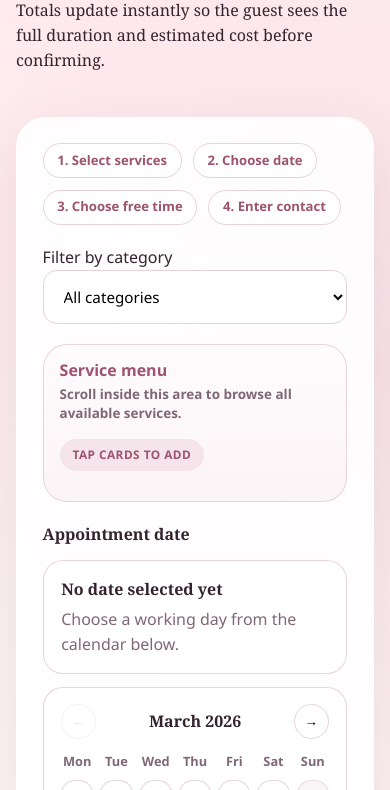
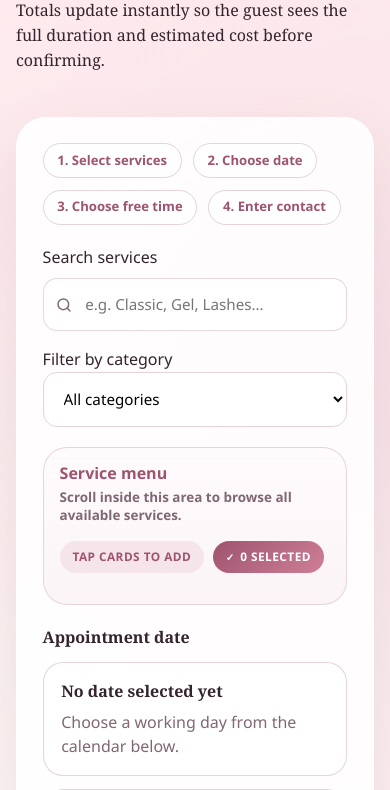
Before and after one commit to garstini/lknails, a Django app: page /en/booking/ in a window 390 px wide. Shown: the part 433-1223 px from the top of the page. Run offline with Django 5.2, Linux system fonts and the light colour scheme; data that the repository does not hold is empty.

Commit message:
feat: improve service selector UI in booking form
- Add text search input to service toolbar (search by name/subcategory)
- Add live 'N selected' count badge in selector header with pop animation
- Toolbar now 2-column layout (search + category filter)
- Category h2 gets left accent border and bold sans font
- Subcategory blocks get subtle border + shadow elevation
- Search input uses pill shape with embedded SVG icon
- Mobile: search input reverts to standard border-radius

Co-authored-by: Copilot <223556219+Copilot@users.noreply.github.com>

```diff
--- a/static/css/site.css
+++ b/static/css/site.css
@@ -464,9 +464,41 @@ h3 { font-size: 1.25rem; margin-bottom: 0.55rem; }
 }
 .service-toolbar {
   display: grid;
-  grid-template-columns: minmax(220px, 320px);
+  grid-template-columns: 1fr minmax(200px, 280px);
   gap: 1rem;
   margin-bottom: 1.25rem;
+  align-items: end;
+}
+.service-search-label {
+  display: grid;
+  gap: 0.5rem;
+}
+.service-search-wrap {
+  position: relative;
+  display: flex;
+  align-items: center;
+}
+.service-search-icon {
+  position: absolute;
+  left: 0.85rem;
+  color: var(--muted);
+  pointer-events: none;
+  flex-shrink: 0;
+}
+.service-search-input {
+  padding-left: 2.6rem !important;
+  border-radius: 999px !important;
+  background: rgba(255,255,255,0.96) !important;
+  border-color: rgba(230, 211, 216, 0.9) !important;
+  transition: border-color 0.18s ease, box-shadow 0.18s ease;
+}
+.service-search-input:focus {
+  outline: none;
+  border-color: var(--accent) !important;
+  box-shadow: 0 0 0 3px rgba(207, 127, 151, 0.14);
+}
+.service-search-input::-webkit-search-cancel-button {
+  cursor: pointer;
 }
 .booking-form-intro {
   display: flex;
@@ -716,6 +748,36 @@ h3 { font-size: 1.25rem; margin-bottom: 0.55rem; }
   letter-spacing: 0.04em;
   text-transform: uppercase;
 }
+.service-selector-badges {
+  display: flex;
+  align-items: center;
+  gap: 0.55rem;
+  flex-wrap: wrap;
+  justify-content: flex-end;
+}
+.service-selected-count {
+  display: inline-flex;
+  align-items: center;
+  gap: 0.35rem;
+  min-height: 2rem;
+  padding: 0.35rem 0.8rem;
+  border-radius: 999px;
+  background: linear-gradient(135deg, var(--accent-deep), var(--accent));
+  color: white;
+  font: 700 0.74rem/1 "Avenir Next", "Segoe UI", sans-serif;
+  letter-spacing: 0.04em;
+  text-transform: uppercase;
+  animation: badge-pop 0.22s ease;
+}
+.service-selected-count::before {
+  content: "✓";
+  font-size: 0.85em;
+}
+@keyframes badge-pop {
+  0% { transform: scale(0.8); opacity: 0; }
+  60% { transform: scale(1.08); }
+  100% { transform: scale(1); opacity: 1; }
+}
 .service-pick-card {
   position: relative;
   gap: 1.1rem;
@@ -827,13 +889,20 @@ h3 { font-size: 1.25rem; margin-bottom: 0.55rem; }
 }
 .service-group h2 {
   margin: 0 0 0.95rem;
-  padding-bottom: 0.6rem;
+  padding: 0.5rem 0 0.6rem 0.85rem;
   border-bottom: 1px solid rgba(230, 211, 216, 0.9);
+  border-left: 3px solid var(--accent);
+  border-radius: 0 0 0 2px;
+  color: var(--accent-deep);
+  font: 700 1.05rem/1.3 "Avenir Next", "Segoe UI", sans-serif;
+  letter-spacing: 0.01em;
 }
 .subcategory-block {
   padding: 1.1rem 1.15rem 1rem;
   border-radius: 24px;
-  background: rgba(255,255,255,0.52);
+  background: rgba(255,255,255,0.65);
+  border: 1px solid rgba(230, 211, 216, 0.5);
+  box-shadow: 0 4px 14px rgba(113, 75, 93, 0.04);
 }
 .subcategory-block + .subcategory-block {
   margin-top: 1rem;
@@ -1064,6 +1133,7 @@ select,
   .hero-grid, .booking-layout, .footer-grid, .card-grid, .field-grid, .split-feature, .service-toolbar, .confirmation-grid, .gallery-grid, .calendar-grid, .hero-showcase, .gallery-intro, .hero-metrics, .admin-kpi-grid, .admin-dashboard-grid, .admin-insight-grid {
     grid-template-columns: 1fr;
   }
+  .service-search-input { border-radius: 14px !important; }
   .admin-hero {
     flex-direction: column;
     align-items: start;
--- a/templates/bookings/booking_form.html
+++ b/templates/bookings/booking_form.html
@@ -26,6 +26,13 @@
         </div>
 
         <div class="service-toolbar">
+          <label class="service-search-label">
+            {% trans "Search services" %}
+            <div class="service-search-wrap">
+              <svg class="service-search-icon" xmlns="http://www.w3.org/2000/svg" width="16" height="16" viewBox="0 0 24 24" fill="none" stroke="currentColor" stroke-width="2.2" stroke-linecap="round" stroke-linejoin="round"><circle cx="11" cy="11" r="8"/><line x1="21" y1="21" x2="16.65" y2="16.65"/></svg>
+              <input type="search" id="service-search" class="service-search-input" placeholder="{% trans 'e.g. Classic, Gel, Lashes…' %}" autocomplete="off">
+            </div>
+          </label>
           <label>
             {% trans "Filter by category" %}
             <select id="service-category-filter">
@@ -43,7 +50,10 @@
               <strong>{% trans "Service menu" %}</strong>
               <p class="service-selector-hint">{% trans "Scroll inside this area to browse all available services." %}</p>
             </div>
-            <span class="service-selector-badge">{% trans "Tap cards to add" %}</span>
+            <div class="service-selector-badges">
+              <span class="service-selector-badge">{% trans "Tap cards to add" %}</span>
+              <span class="service-selected-count" id="service-selected-count" hidden>0 {% trans "selected" %}</span>
+            </div>
           </div>
           <div class="service-selector">
             {% for category, subcategories in grouped_services.items %}
@@ -246,6 +256,8 @@
     const slotContainer = document.getElementById('available-slots');
     const slotsUrl = "{% url 'available_slots' %}";
     const serviceFilter = document.getElementById('service-category-filter');
+    const serviceSearch = document.getElementById('service-search');
+    const serviceSelectedCount = document.getElementById('service-selected-count');
     const serviceCards = Array.from(document.querySelectorAll('.check-card'));
     const serviceGroups = Array.from(document.querySelectorAll('.service-group'));
     const closedWeekdays = (dateInput.dataset.closedWeekdays || '')
@@ -456,6 +468,10 @@
 
     function renderCart(selectedItems) {
       cartCount.textContent = selectedItems.length;
+      if (serviceSelectedCount) {
+        serviceSelectedCount.textContent = `${selectedItems.length} {% trans "selected" %}`;
+        serviceSelectedCount.hidden = selectedItems.length === 0;
+      }
       if (!selectedItems.length) {
         cartContainer.innerHTML = '<p class="summary-note">{% trans "Your selected services will appear here." %}</p>';
         return;
@@ -478,10 +494,14 @@
 
     function applyServiceFilters() {
       const categoryValue = serviceFilter.value.trim().toLowerCase();
+      const searchValue = serviceSearch ? serviceSearch.value.trim().toLowerCase() : '';
 
       serviceCards.forEach((card) => {
         const matchesCategory = !categoryValue || card.dataset.categoryName === categoryValue;
-        card.style.display = matchesCategory ? '' : 'none';
+        const matchesSearch = !searchValue
+          || card.dataset.serviceName.includes(searchValue)
+          || card.dataset.subcategoryName.includes(searchValue);
+        card.style.display = (matchesCategory && matchesSearch) ? '' : 'none';
       });
 
       serviceGroups.forEach((group) => {
@@ -569,6 +589,7 @@
       renderDateGrid();
     });
     serviceFilter.addEventListener('change', applyServiceFilters);
+    if (serviceSearch) serviceSearch.addEventListener('input', applyServiceFilters);
     applyServiceFilters();
     renderCustomerSummary();
     renderSelectedDate();
```
